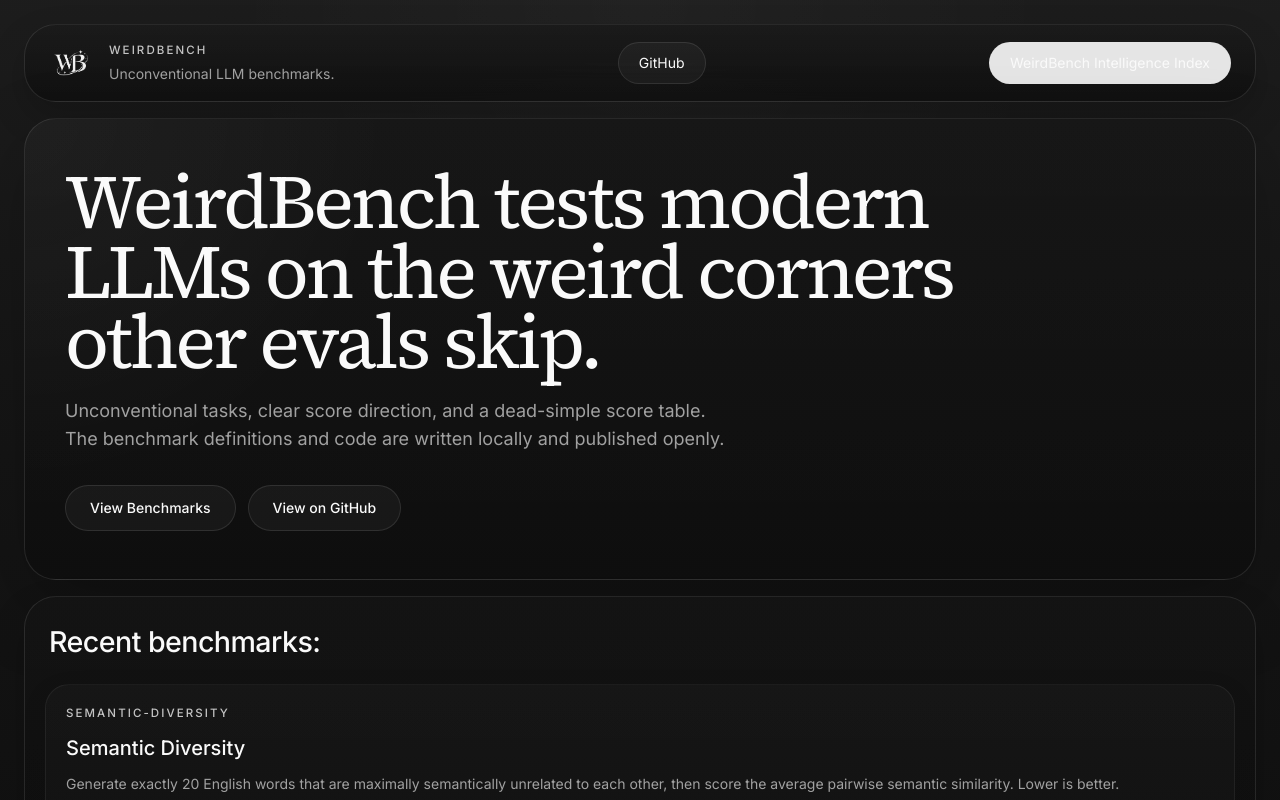
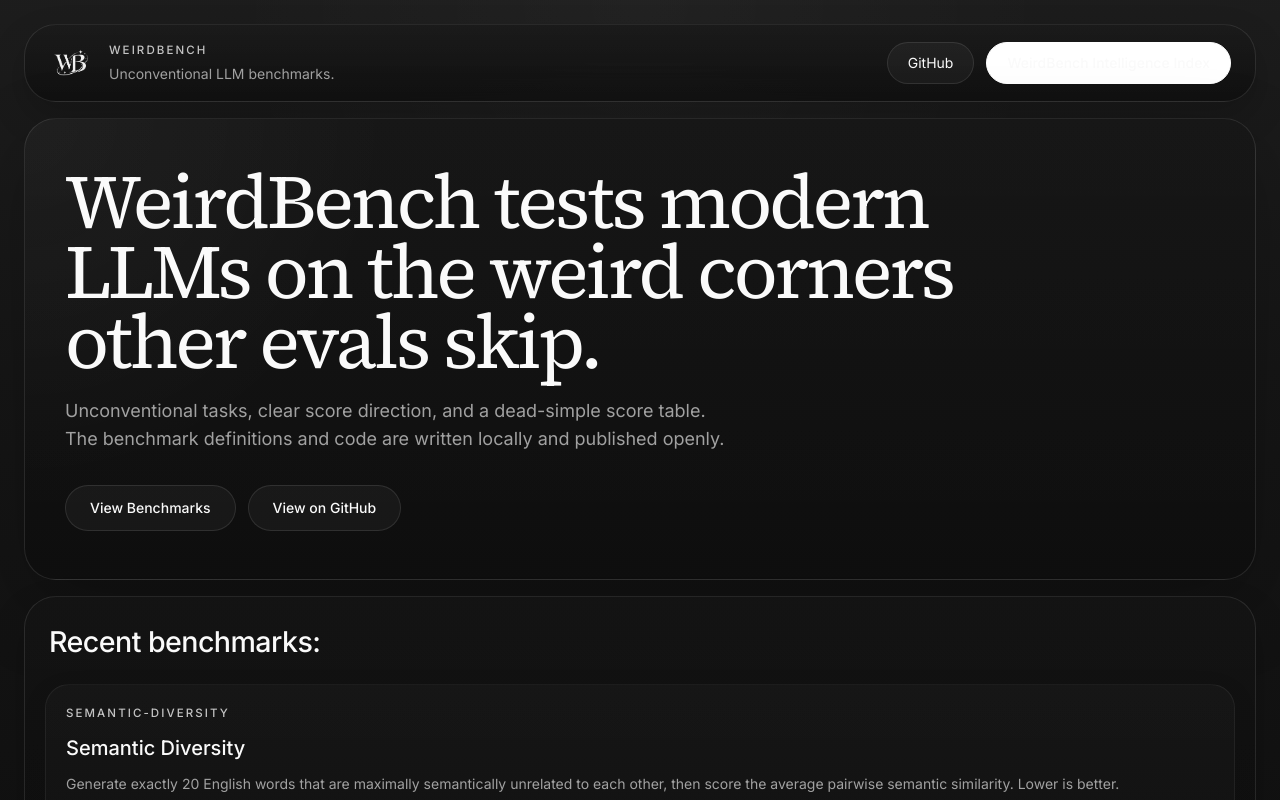
Before and after one commit to jdleo/weirdbench, a Next.js app: page / in a window 1280 px wide. Shown: the top 800 px of the page. Built offline with nearby package versions, Linux system fonts and the light colour scheme; no server answers; the database is empty.

Commit message:
fix: correct intelligence index button styling

```diff
--- a/app/page.tsx
+++ b/app/page.tsx
@@ -60,6 +60,7 @@
               </div>
             </div>
 
+            <div className="flex flex-wrap gap-3">
               <Link
                 href="https://github.com/jdleo/weirdbench"
                 target="_blank"
@@ -70,10 +71,11 @@
               </Link>
               <Link
                 href="/intelligence-index"
-              className="shell-button-primary inline-flex items-center justify-center whitespace-nowrap px-5 py-2.5 text-sm"
+                className="inline-flex items-center justify-center whitespace-nowrap rounded-full border border-white bg-white px-5 py-2.5 text-sm font-medium text-black transition-colors hover:bg-zinc-100"
               >
                 WeirdBench Intelligence Index
               </Link>
+            </div>
           </div>
         </header>
 
```
Lines whose indentation alone changed are shown as unchanged.
